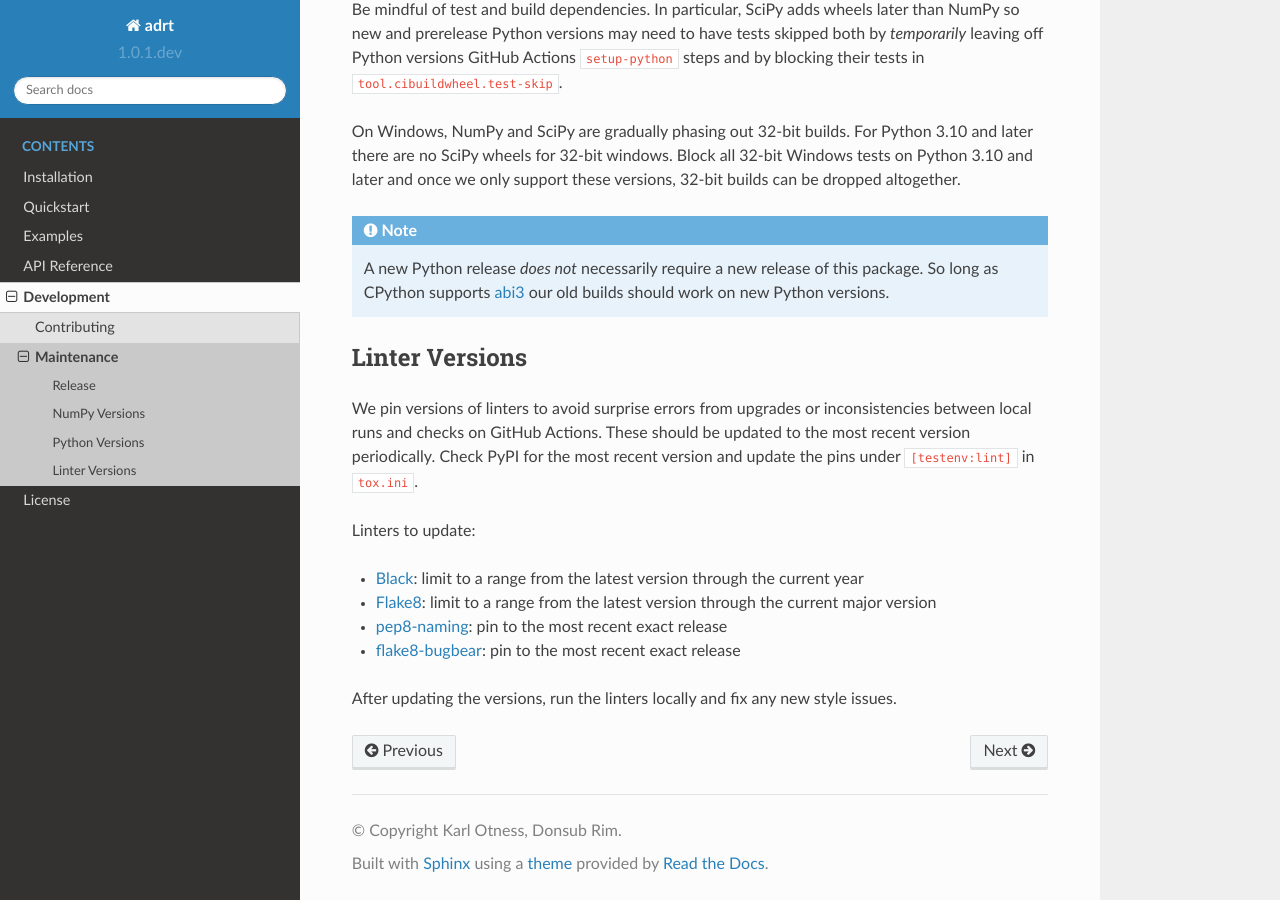
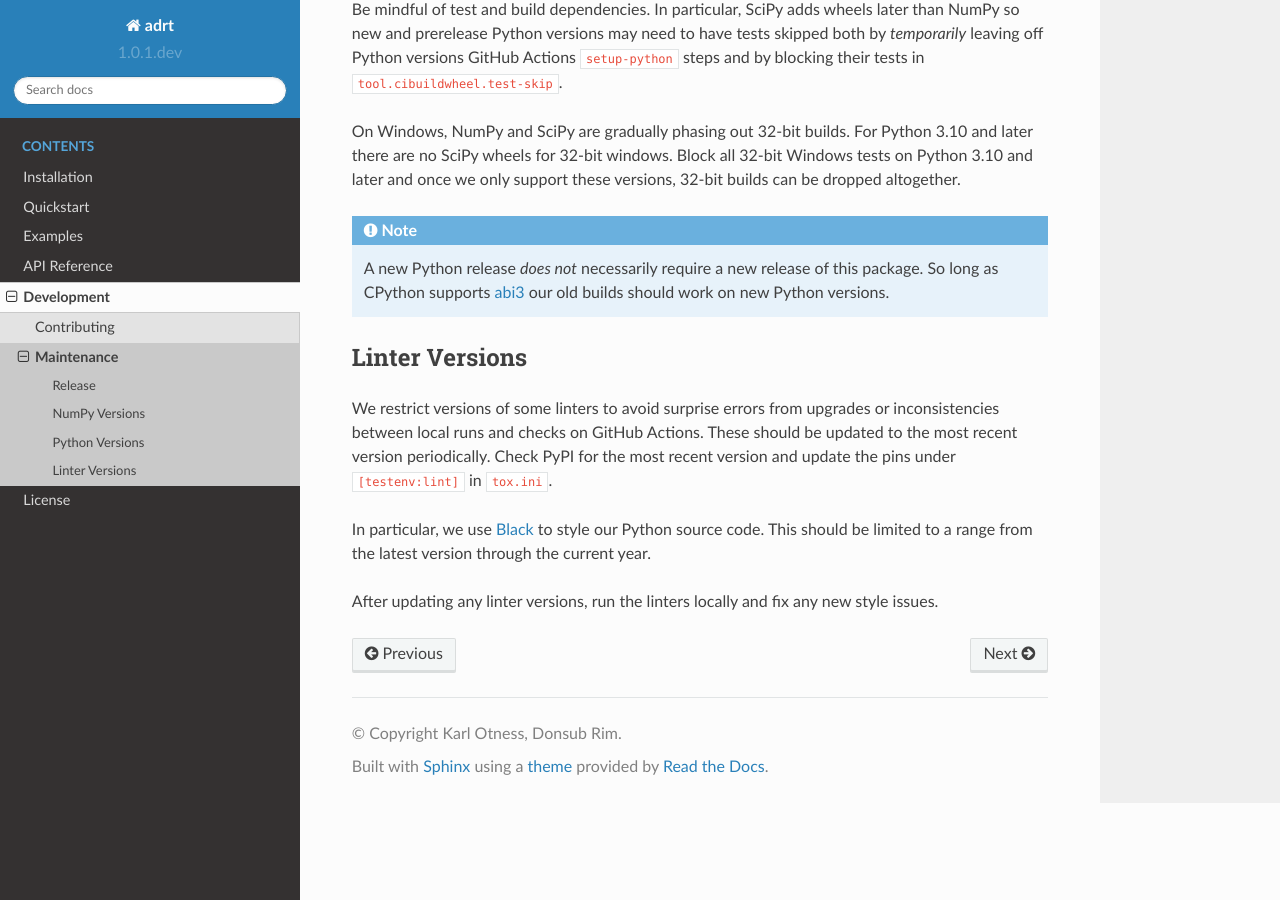
Before and after one commit to karlotness/adrt, a Sphinx documentation site: the page built from docs/develop.maintain.rst, in a window 1280 px wide and 900 px high, scrolled down 2641 px. Built offline with Sphinx 7.4.7 and the Read the Docs theme 2.0.0, drawn with Linux system fonts in a browser that asks for light colours.

Commit message:
Remove mention of flake8 in the maintenance documentation.

```diff
--- a/docs/develop.maintain.rst
+++ b/docs/develop.maintain.rst
@@ -154,22 +154,15 @@ altogether.
 Linter Versions
 ---------------
 
-We pin versions of linters to avoid surprise errors from upgrades or
-inconsistencies between local runs and checks on GitHub Actions. These
-should be updated to the most recent version periodically. Check PyPI
-for the most recent version and update the pins under
-``[testenv:lint]`` in ``tox.ini``.
+We restrict versions of some linters to avoid surprise errors from
+upgrades or inconsistencies between local runs and checks on GitHub
+Actions. These should be updated to the most recent version
+periodically. Check PyPI for the most recent version and update the
+pins under ``[testenv:lint]`` in ``tox.ini``.
 
-Linters to update:
+In particular, we use `Black <https://pypi.org/project/black/>`__ to
+style our Python source code. This should be limited to a range from
+the latest version through the current year.
 
-* `Black <https://pypi.org/project/black/>`__: limit to a range from
-  the latest version through the current year
-* `Flake8 <https://pypi.org/project/flake8/>`__: limit to a range from
-  the latest version through the current major version
-* `pep8-naming <https://pypi.org/project/pep8-naming/>`__: pin to the
-  most recent exact release
-* `flake8-bugbear <https://pypi.org/project/flake8-bugbear/>`__: pin
-  to the most recent exact release
-
-After updating the versions, run the linters locally and fix any new
-style issues.
+After updating any linter versions, run the linters locally and fix
+any new style issues.
```
